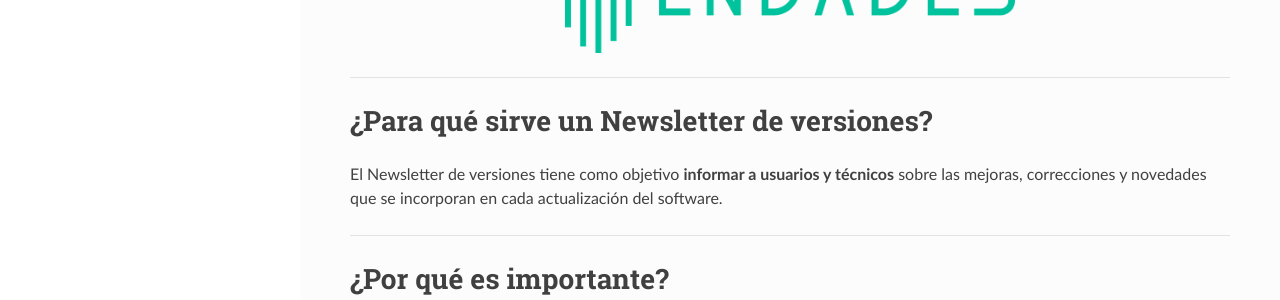
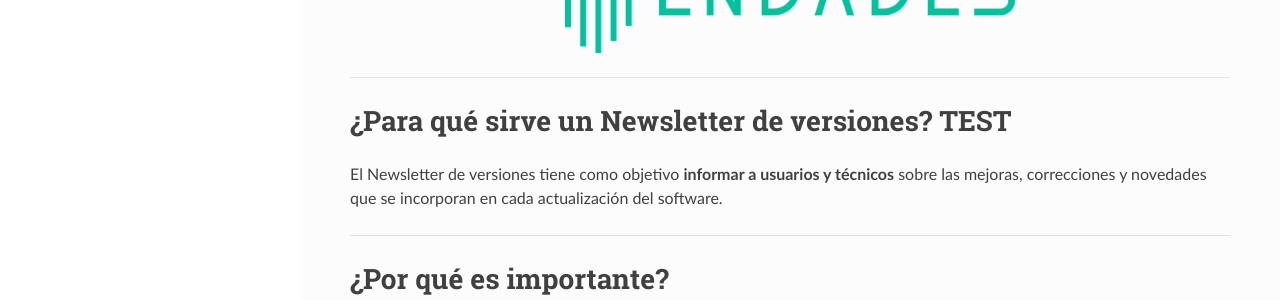
Before and after one commit to endades/Newsletter, an MkDocs documentation site: the page built from docs/index.md, in a window 1280 px wide. Shown: the part 219-519 px from the top of the page. Built offline with MkDocs 1.6.1, drawn with Linux system fonts in a browser that asks for light colours; nearby versions of some CDN libraries.

Commit message:
TEST deploy

```diff
--- a/docs/index.md
+++ b/docs/index.md
@@ -9,7 +9,7 @@
 
 ---
 
-# ¿Para qué sirve un Newsletter de versiones?
+# ¿Para qué sirve un Newsletter de versiones? TEST
 
 El Newsletter de versiones tiene como objetivo **informar a usuarios y técnicos** sobre las mejoras, correcciones y novedades que se incorporan en cada actualización del software.
 
```
